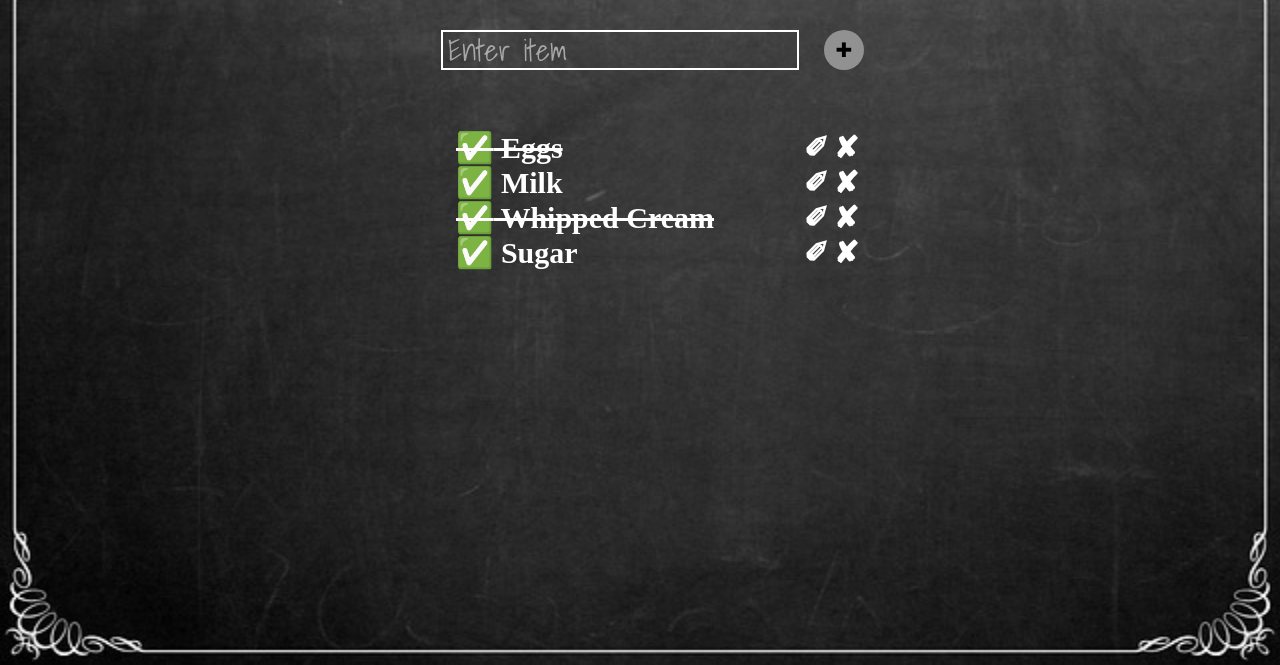
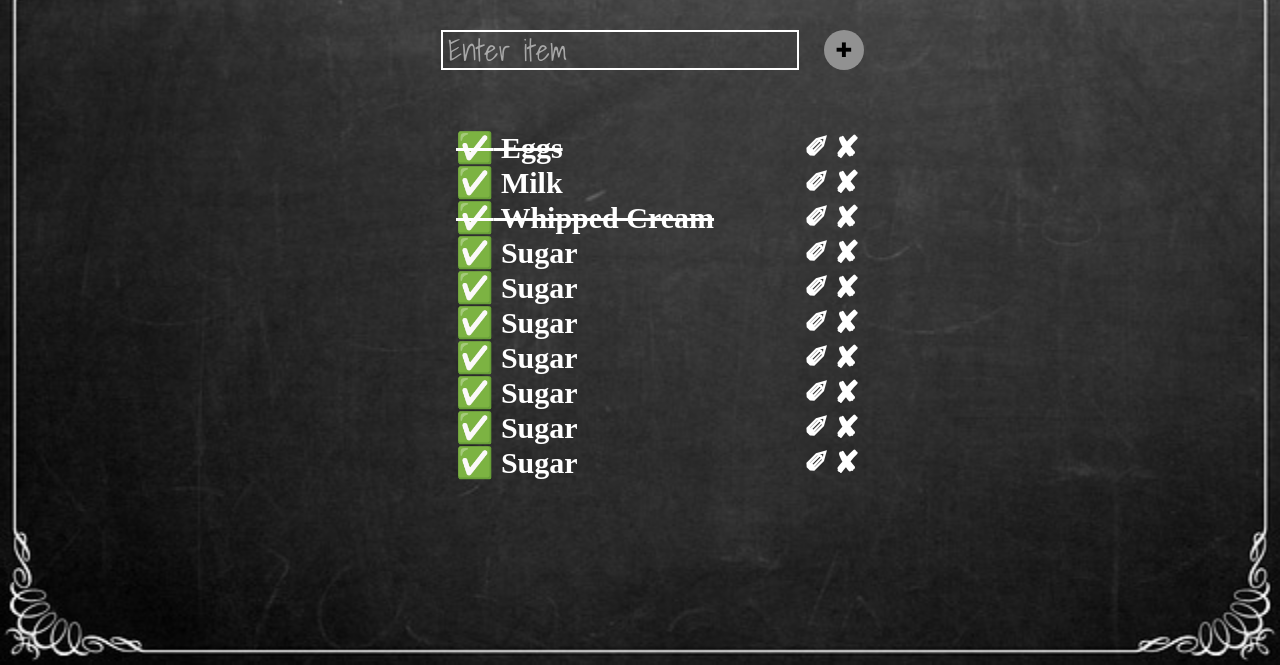
Before and after one commit to aungureanu614/shopping-list, a plain HTML site: page index.html in a window 1280 px wide. Shown: the part 135-800 px from the top of the page. Drawn offline with Linux system fonts and the light colour scheme; a web font is replaced by a local one.

Commit message:
css/main.css

```diff
--- a/css/main.css
+++ b/css/main.css
@@ -13,16 +13,13 @@ html {
   box-sizing: inherit;
 }
 
-.container{
-  	height: inherit;
-
-}
-
 h1{
 	color: #fff;
 	font-size: 5rem;
 	text-align: center;
 	padding: 2rem 2rem;
+
+
 
 }
 
@@ -56,9 +53,7 @@ h1{
 	font-size: 2rem;
 	float: right;
 
-
 }
-
 
 .items{
 	width: 35%;
--- a/index.html
+++ b/index.html
@@ -7,6 +7,8 @@
 	<link rel="stylesheet" href="css/main.css">
 	<link href='https://fonts.googleapis.com/css?family=Cedarville+Cursive' rel='stylesheet' type='text/css'>
 	<link href='https://fonts.googleapis.com/css?family=Shadows+Into+Light' rel='stylesheet' type='text/css'>
+
+
 </head>
 <body>
 	<div class="container">
@@ -18,7 +20,7 @@
 				<button type="button" class="btn-add">&#10010;</button>
 			</form>
 
-				<ul class="items">
+			<ul class="items">
 
 					<li class="cross-out"><span class="check">&#9989;</span>  Eggs<span class="delete">&#10008;</span><span class="edit">&#10000;</span></li>
 
@@ -28,11 +30,16 @@
 
 					<li><span class="check">&#9989;</span>  Sugar<span class="delete">&#10008;</span><span class="edit">&#10000;</span></li>
 
+					<li><span class="check">&#9989;</span>  Sugar<span class="delete">&#10008;</span><span class="edit">&#10000;</span></li>
+					<li><span class="check">&#9989;</span>  Sugar<span class="delete">&#10008;</span><span class="edit">&#10000;</span></li>
+					<li><span class="check">&#9989;</span>  Sugar<span class="delete">&#10008;</span><span class="edit">&#10000;</span></li>
+					<li><span class="check">&#9989;</span>  Sugar<span class="delete">&#10008;</span><span class="edit">&#10000;</span></li>
+					<li><span class="check">&#9989;</span>  Sugar<span class="delete">&#10008;</span><span class="edit">&#10000;</span></li>
+					<li><span class="check">&#9989;</span>  Sugar<span class="delete">&#10008;</span><span class="edit">&#10000;</span></li>
 
-
-
-				</ul>
+			</ul>
 
 	</div>
+
 </body>
 </html>
```
Also changed, not shown: js/app.js (added, +15 -0 lines).
